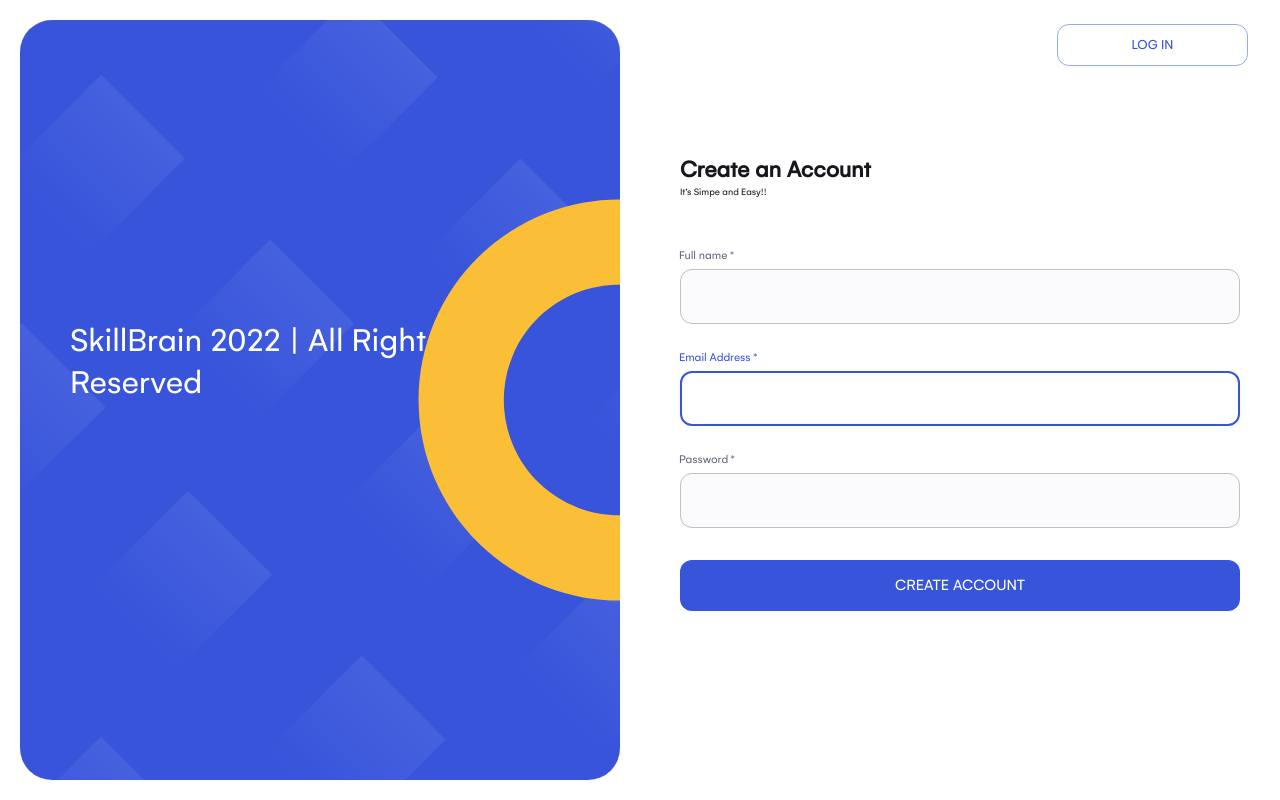
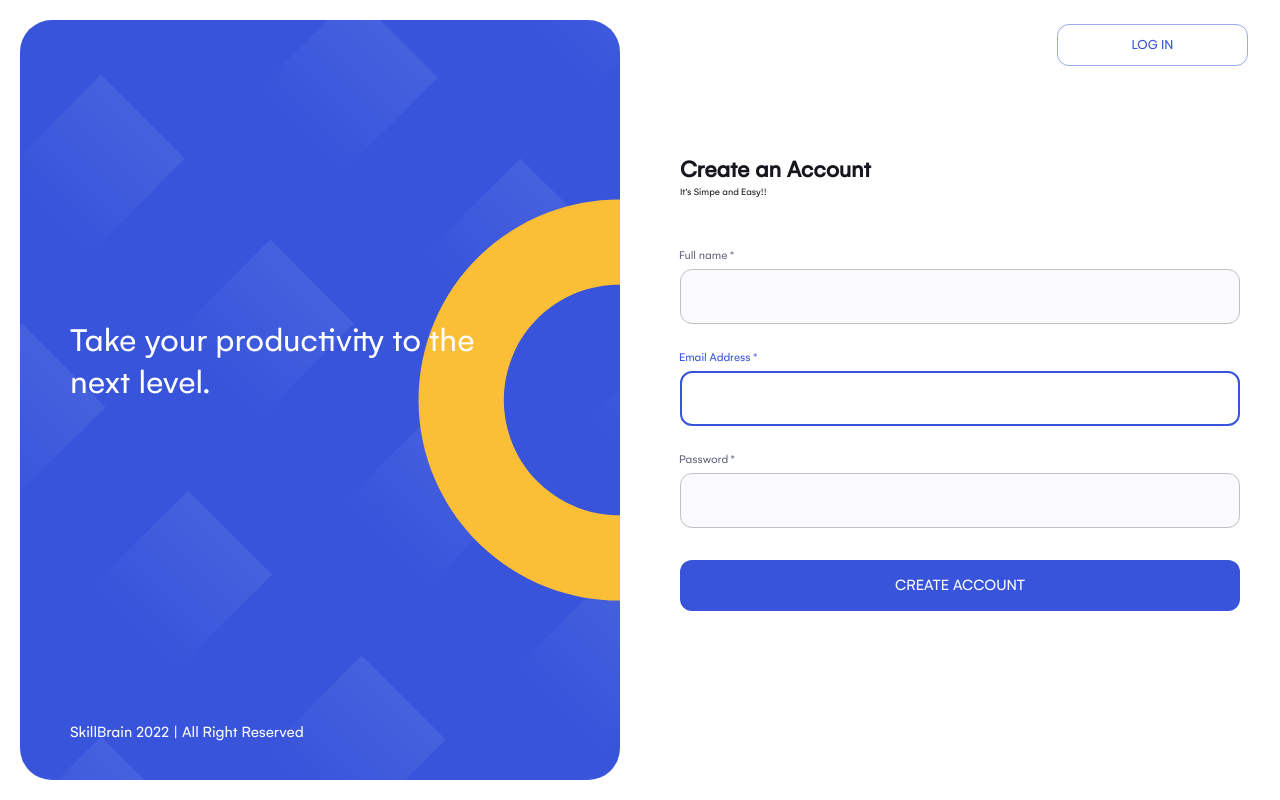
Before and after one commit to SkillBrainFrontend/Semicolon-Task-Manager-Andromeda, a React (Create React App) app: page /register in a window 1280 px wide. Built offline with nearby package versions, Linux system fonts and the light colour scheme.

Commit message:
props for registe/login page

```diff
--- a/src/components/welcome-placeholder/WelcomePlaceholder.jsx
+++ b/src/components/welcome-placeholder/WelcomePlaceholder.jsx
@@ -1,10 +1,21 @@
+/* eslint-disable react/destructuring-assignment */
 import React from "react";
+import { string } from "prop-types";
 
 import { Box, Typography } from "@mui/material";
 
 import PlacehoderBg from "../../assets/icons/screen-placeholder.svg";
 
 function WelcomePlaceholder(props) {
+	WelcomePlaceholder.propTypes = {
+		message: string,
+		licence: string,
+		position: string,
+	};
+	const positionImg = {
+		left: "scaleX(-1)",
+		right: "none",
+	};
 	return (
 		<Box
 			sx={{
@@ -23,7 +34,7 @@ function WelcomePlaceholder(props) {
 					backgroundColor: (t) => t.palette.primary.main,
 					backgroundSize: "cover",
 					backgroundPosition: "center",
-					transform: "scaleX(-1)",
+					transform: positionImg[props.position],
 					position: "relative",
 				}}
 			/>
@@ -52,7 +63,7 @@ function WelcomePlaceholder(props) {
 					width: "40%",
 				}}
 			>
-				{props.right}
+				{props.licence}
 			</Typography>
 		</Box>
 	);
--- a/src/pages/register-screen/RegisterPage.jsx
+++ b/src/pages/register-screen/RegisterPage.jsx
@@ -7,13 +7,14 @@ import { Button } from "../../components/shared";
 
 import CreateAccountForm from "./components/createAccountForm/CreateAccountForm";
 
-export default function WelcomeScreen(props) {
+export default function WelcomeScreen() {
 	return (
 		<Grid component="main" container sx={{ height: "100vh" }}>
 			<Grid item md={6} sm={5} xs={false}>
 				<WelcomePlaceholder
-					message="SkillBrain 2022 | All Right Reserved"
-					title="Take your productivity to the next level."
+					licence="SkillBrain 2022 | All Right Reserved"
+					message="Take your productivity to the next level."
+					position="left"
 					actionButton={{
 						buttonLabel: "Create account",
 						onActionClick: () => {
```
